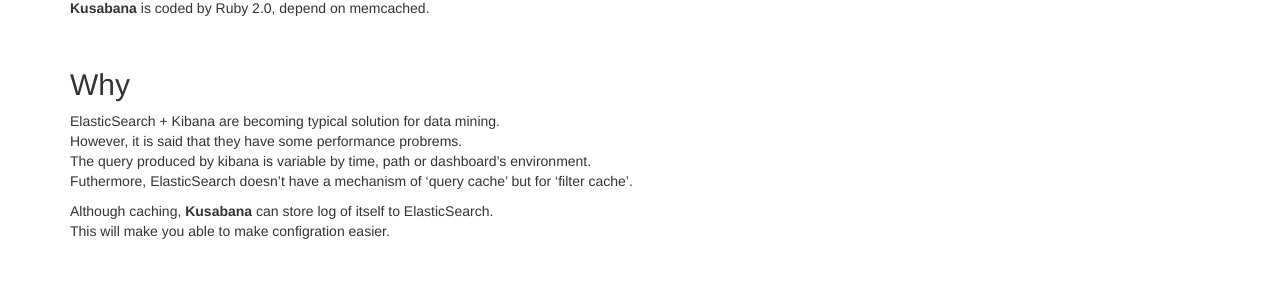
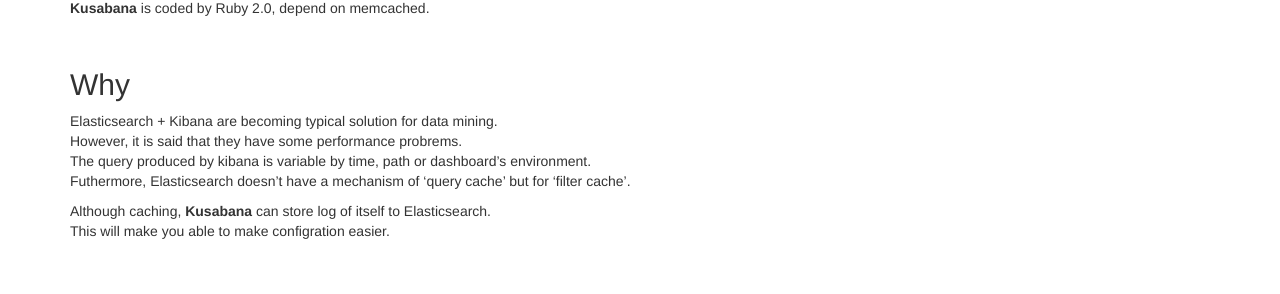
Before and after one commit to voyagegroup/kusabana, a Jekyll site: the page built from index.md, in a window 1280 px wide and 1400 px high, scrolled down 542 px. Shown: the part 147-441 px from the top of the window. Built offline with Jekyll 4.4.1, drawn with Linux system fonts in a browser that asks for light colours; nearby versions of some CDN libraries; some of the changed text lies outside the part shown.

```diff
--- a/index.md
+++ b/index.md
@@ -6,7 +6,7 @@ layout: default
 
 About
 -----
-**Kusabana** is a proxy server between [Kibana](http://www.elasticsearch.org/overview/kibana/) and [ElasticSearch](http://www.elasticsearch.org/overview/elasticsearch).
+**Kusabana** is a proxy server between [Kibana](http://www.elasticsearch.org/overview/kibana/) and [Elasticsearch](http://www.elasticsearch.org/overview/elasticsearch).
 It also works as 'query cache' server.
 
 Design
@@ -15,12 +15,12 @@ Design
 
 Why
 ---
-ElasticSearch + Kibana are becoming typical solution for data mining.
+Elasticsearch + Kibana are becoming typical solution for data mining.
 However, it is said that they have some performance probrems.
 The query produced by kibana is variable by time, path or dashboard's environment.
-Futhermore, ElasticSearch doesn't have a mechanism of 'query cache' but for 'filter cache'.
+Futhermore, Elasticsearch doesn't have a mechanism of 'query cache' but for 'filter cache'.
 
-Although caching, **Kusabana** can store log of itself to ElasticSearch.
+Although caching, **Kusabana** can store log of itself to Elasticsearch.
 This will make you able to make configration easier.
 
 Installation
@@ -61,12 +61,12 @@ Config
   - output: The file for output log. If you make it comment out, the log will output to `STDOUT`
   - pid: Used by daemon mode (default value is `./kusabana.pid`)
 * es
-  - remote: The ElasticSearch used for proxying access
-  - output: The ElasticSearch used to store and to aggregate **Kusabana**'s log
+  - remote: The Elasticsearch used for proxying access
+  - output: The Elasticsearch used to store and to aggregate **Kusabana**'s log
 * cache
   - url: Memcached url
 
-If you want to store **Kusabana**'s log and set output ElasticSearch, You should PUT index template to ES.
+If you want to store **Kusabana**'s log and set output Elasticsearch, You should PUT index template to ES.
 Run
 
     bundle rake template:create
```
